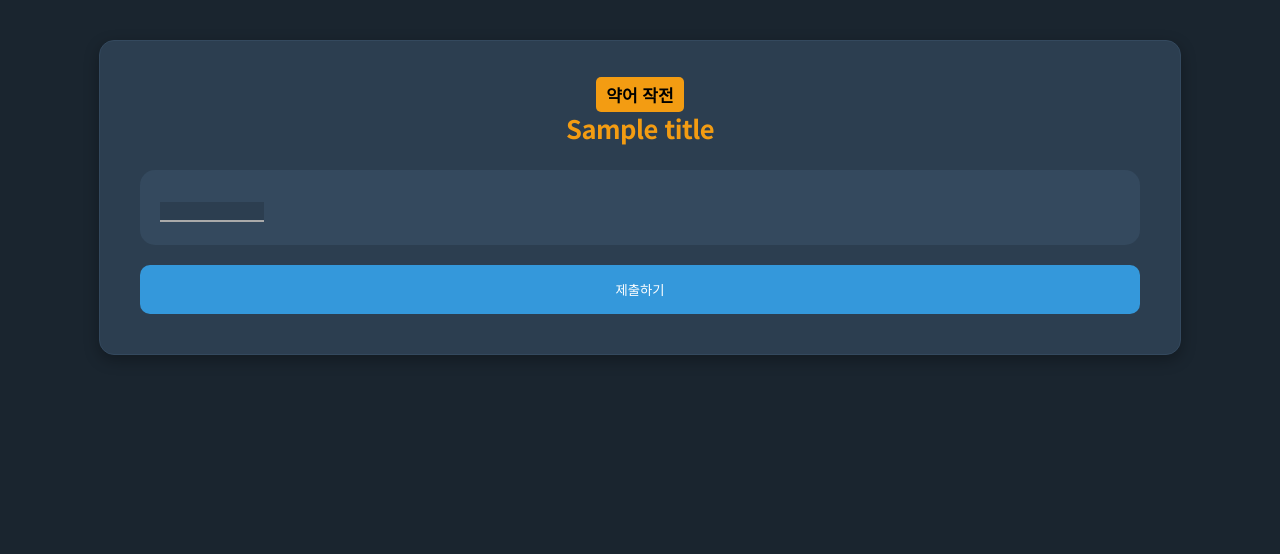
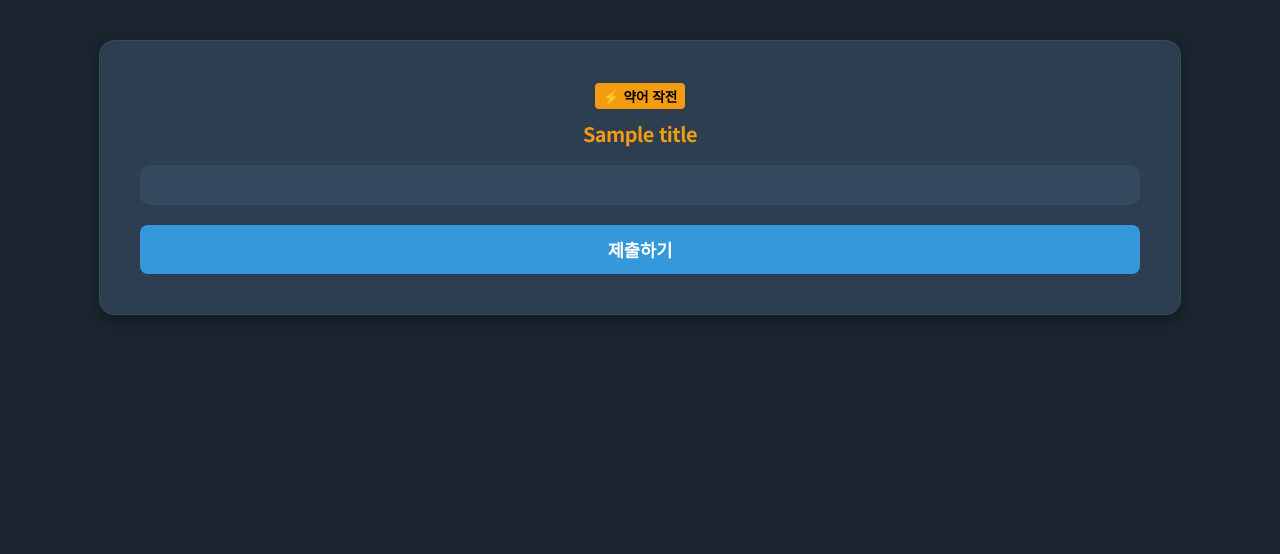
Before and after one commit to pky060921-debug/law, a Flask app: template templates/play.html in a window 1280 px wide. Shown: the top 554 px of the page. Run offline with Flask 3, Linux system fonts and the light colour scheme; the template is opened without the code that fills it: most values are stand-ins (such as "Sample title", 1, 10 or a date in 2020).

Commit message:
Update play.html

```diff
--- a/templates/play.html
+++ b/templates/play.html
@@ -1,62 +1,136 @@
 {% extends "layout.html" %}
 {% block content %}
 <style>
-    .play-box { background:#34495e; padding:20px; border-radius:15px; line-height:2.0; font-size:1.1rem; text-align:left; }
+    .play-box {
+        background:#34495e; padding:20px; border-radius:10px; line-height: 1.6; font-size: 1.05rem;
+        text-align: justify; color: #ecf0f1;
+    }
+
     .input-blank {
-        background:#2c3e50; border:none; border-bottom:2px solid #aaa; color:#f1c40f;
-        text-align:center; font-family:'Jua'; width:100px;
+        background:#2c3e50; border:none; border-bottom:1px solid #aaa; color:#f1c40f;
+        text-align:center; font-family:'Noto Sans KR'; width:80px; font-size: 1rem; padding: 0 5px; margin: 0 2px;
     }
-    .input-full { width:100%; height:150px; background:#222; color:white; padding:10px; border:1px solid #555; }
-    .correct { color:#2ecc71; border-color:#2ecc71; }
-    .error { color:#e74c3c; border-color:#e74c3c; }
+
+    .input-full {
+        width:100%; height:100px; background:#222; color:white; padding:10px;
+        border:1px solid #555; font-size:1.1rem; line-height: 1.5; font-family:'Noto Sans KR'; margin-top: 10px;
+    }
+
+    .correct { color:#2ecc71; border-color:#2ecc71; font-weight:bold; }
+    .error { color:#e74c3c; border-color:#e74c3c; animation: shake 0.3s; }
+
+    @keyframes shake { 0%,100%{transform:translateX(0);} 25%{transform:translateX(-2px);} 75%{transform:translateX(2px);} }
 </style>
 
-<div style="text-align:center; margin-bottom:20px;">
-    <span style="background:#f39c12; color:black; padding:5px 10px; border-radius:5px; font-weight:bold;">
-        {% if mode == 'acquire' %}획득 작전{% elif mode == 'review' %}복습 작전{% else %}약어 작전{% endif %}
+<div style="text-align:center; margin-bottom:15px;">
+    <span style="background:#f39c12; color:black; padding:3px 8px; border-radius:4px; font-weight:bold; font-size:0.85rem;">
+        {% if mode == 'register_mnemonic' %}✨ 약어 생성 작전
+        {% elif mode == 'acquire' %}📥 획득 작전
+        {% elif mode == 'review' %}복습 작전 (Lv.{{ level }})
+        {% else %}⚡ 약어 작전{% endif %}
     </span>
-    <h2>{{ title }}</h2>
+    <h3 style="margin-top:10px; margin-bottom:5px;">{{ title }}</h3>
 </div>
 
-<div class="play-box">
-    {% if mode == 'abbrev' %}
-        <p style="color:#bdc3c7; margin-bottom:10px;">위 조항의 내용을 모두 작성하세요.</p>
-        <textarea id="full-input" class="input-full"></textarea>
-        <div id="hint-text" style="display:none; color:#2ecc71; margin-top:10px; white-space:pre-wrap;">{{ targets[0] }}</div>
+<div class="play-box" id="game-area">
+    {% if mode == 'register_mnemonic' %}
+        <p style="color:#f1c40f; font-weight:bold;">🎉 레벨 5 달성! 이제 나만의 약어(두문자)를 만드세요.</p>
+        <p style="font-size:0.9rem; color:#bdc3c7;">본문을 보고 외우기 쉬운 두문자를 입력하세요 (예: 예단치재)</p>
+
+        <div style="background:#2c3e50; padding:10px; margin-bottom:15px; border-radius:5px; font-size:0.9rem;">
+            {{ parts[0].val | safe }} </div>
+
+        <form method="POST" id="mnemonic-form">
+            <input type="text" name="user_mnemonic" class="input-full" style="height:50px; text-align:center;" placeholder="약어 입력 (예: 예단치재)" required autocomplete="off">
+            <button type="submit" style="width:100%; margin-top:20px; padding:12px; background:#e67e22; color:white; border:none; border-radius:8px; cursor:pointer; font-size:1.1rem; font-weight:bold;">
+                약어 저장하고 졸업하기 🎓
+            </button>
+        </form>
+
     {% else %}
         {% for p in parts %}
             {% if p.type == 'text' %}
                 {{ p.val | safe }}
-            {% else %}
-                <input type="text" class="input-blank" data-ans="{{ targets[p.id] }}">
+
+            {% elif p.type == 'input' %}
+                <input type="text" class="input-blank" data-ans="{{ targets[p.id] }}" autocomplete="off">
+
+            {% elif p.type == 'input_abbrev' %}
+                <p style="color:#bdc3c7; font-size:0.9rem; margin-bottom:5px;">저장한 약어(두문자)를 입력하세요.</p>
+                <input type="text" id="abbrev-input" class="input-full" style="height:50px; text-align:center;"
+                       placeholder="약어 입력" data-ans="{{ p.mnemonic_ans }}" autocomplete="off">
             {% endif %}
         {% endfor %}
     {% endif %}
 </div>
 
-<button id="check-btn" onclick="checkAnswer()" style="width:100%; margin-top:20px; padding:15px; background:#3498db; color:white; border:none; border-radius:10px; cursor:pointer;">
-    제출하기
-</button>
+{% if mode == 'abbrev' %}
+<div id="phase-2-area" style="display:none; margin-top:20px;">
+    <div class="play-box" style="border: 2px solid #2ecc71;">
+        <p style="color:#2ecc71; font-weight:bold; margin:0;">🎉 약어 일치! 이제 전체 문장을 채우세요.</p>
+        <textarea id="full-input" class="input-full" placeholder="전체 내용을 입력하세요..."></textarea>
+    </div>
+</div>
+{% endif %}
 
-<form method="POST" id="win-form" style="display:none;"></form>
+
+{% if mode != 'register_mnemonic' %}
+    <div id="hint-text" style="display:none; margin-top:15px; padding:10px; background:rgba(0,0,0,0.3); border-radius:5px;">
+        <div style="color:#e74c3c; font-weight:bold; font-size:0.9rem;">정답:</div>
+        <div style="color:#ecf0f1; white-space:pre-wrap; font-size:0.95rem;">
+            {% if mode == 'abbrev' %}
+                약어: <span id="hint-mnemonic"></span><br>
+            {% endif %}
+            {{ targets[0] }}
+        </div>
+    </div>
+
+    <button id="check-btn" onclick="checkAnswer()" style="width:100%; margin-top:20px; padding:12px; background:#3498db; color:white; border:none; border-radius:8px; cursor:pointer; font-size:1.1rem; font-weight:bold;">
+        제출하기
+    </button>
+    <form method="POST" id="win-form" style="display:none;"></form>
+{% endif %}
 
 <script>
     const mode = '{{ mode }}';
+    const targets = {{ targets | tojson }};
+    let phase = 1;
 
     function checkAnswer() {
+        // [약어 테스트 모드]
         if (mode === 'abbrev') {
-            const input = document.getElementById('full-input').value.replace(/\s+/g, '');
-            const target = `{{ targets[0] }}`.replace(/\s+/g, '');
+            if (phase === 1) {
+                // 1단계: 약어 검사
+                const inputElem = document.getElementById('abbrev-input');
+                const userVal = inputElem.value.trim();
+                const ansVal = inputElem.dataset.ans.trim(); // DB에 저장된 약어
 
-            if (input === target) {
-                alert("정답입니다! 완벽하게 암기하셨군요.");
-                document.getElementById('win-form').submit();
+                if (userVal === ansVal) {
+                    alert("약어 정답! 2단계로 넘어갑니다.");
+                    document.getElementById('game-area').style.display = 'none';
+                    document.getElementById('phase-2-area').style.display = 'block';
+                    phase = 2;
+                    document.getElementById('check-btn').innerText = "최종 제출";
+                } else {
+                    alert("약어가 틀렸습니다. (내가 저장한 것: " + ansVal + ")");
+                }
             } else {
-                alert("틀렸습니다. 정답을 확인하세요.");
-                document.getElementById('hint-text').style.display = 'block';
+                // 2단계: 전체 문장 검사
+                const inputFull = document.getElementById('full-input').value.replace(/\s+/g, '');
+                const targetFull = targets[0].replace(/\s+/g, '');
+
+                if (inputFull === targetFull) {
+                    alert("완벽합니다! 마스터!");
+                    document.getElementById('win-form').submit();
+                } else {
+                    alert("내용이 틀렸습니다.");
+                    document.getElementById('hint-mnemonic').innerText = document.getElementById('abbrev-input').dataset.ans;
+                    document.getElementById('hint-text').style.display = 'block';
+                }
             }
-        } else {
-            // 빈칸 모드
+        }
+        // [일반/복습 모드]
+        else {
             const inputs = document.querySelectorAll('.input-blank');
             let allOk = true;
             inputs.forEach(i => {
@@ -68,9 +142,8 @@
                     i.classList.add('correct');
                 }
             });
-
             if (allOk) {
-                alert("작전 성공!");
+                alert("정답입니다!");
                 document.getElementById('win-form').submit();
             }
         }
```
